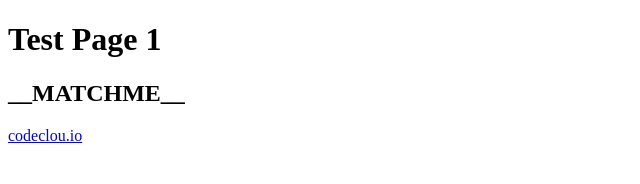
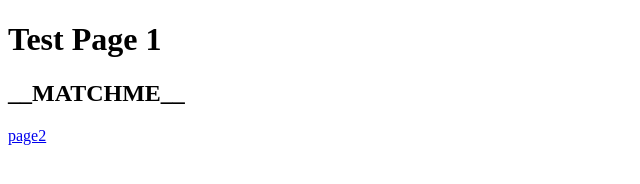
Before and after one commit to clouless/poc-codeceptjs-slow-on-dockerized-selenium, a website: page testfiles/index.html in a window 1280 px wide. Shown: the full height of the page, 0-640 px from the left. Drawn offline with Linux system fonts and the light colour scheme.

Commit message:
Update index.html

```diff
--- a/testfiles/index.html
+++ b/testfiles/index.html
@@ -7,6 +7,6 @@
 <body>
 <h1>Test Page 1</h1>
 <h2>__MATCHME__</h2>
-<a id="clickme" href="https://codeclou.io">codeclou.io</a>
+<a id="linkToPage2" href="/page2.html">page2</a>
 </body>
 </html>
```
